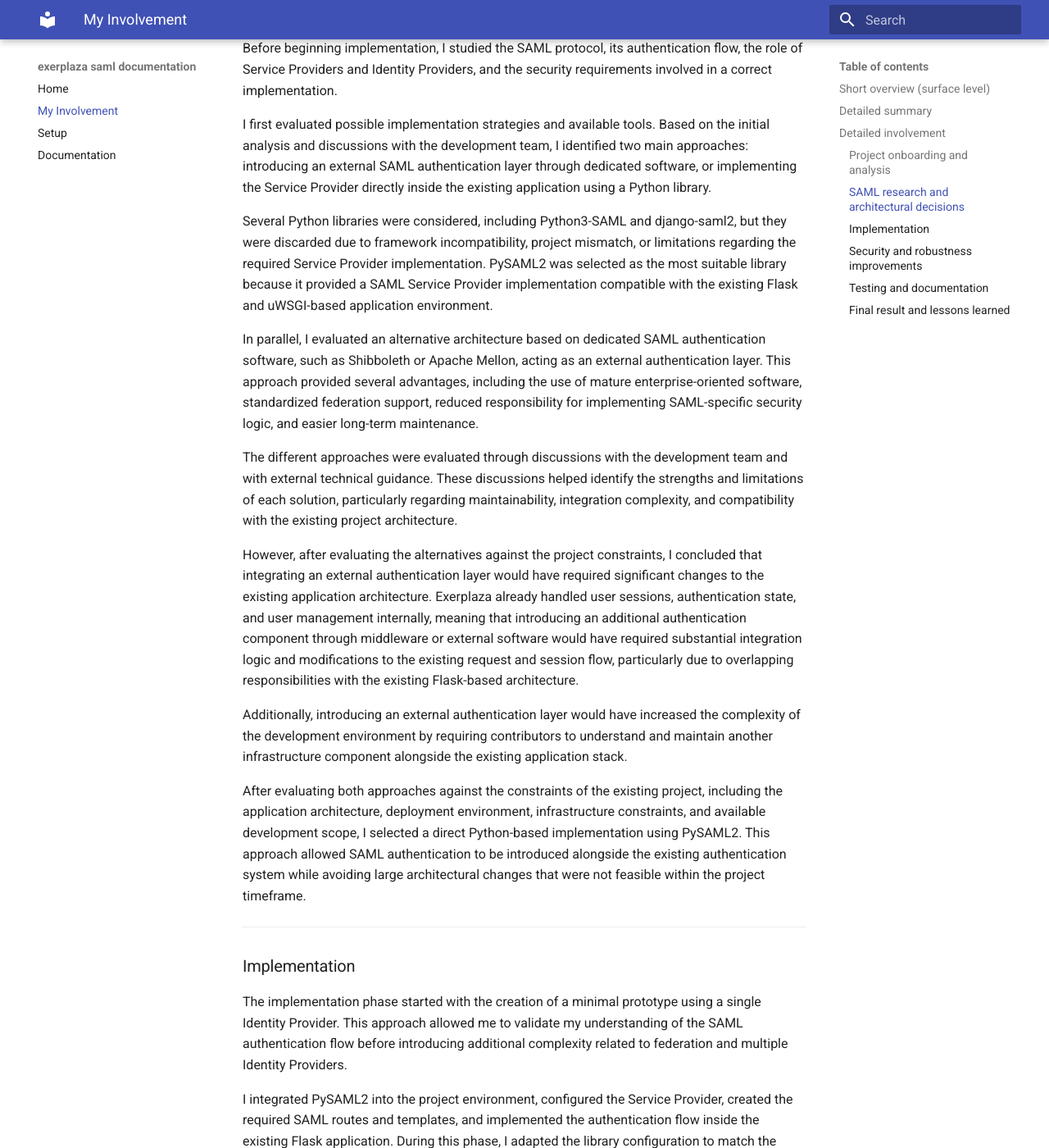
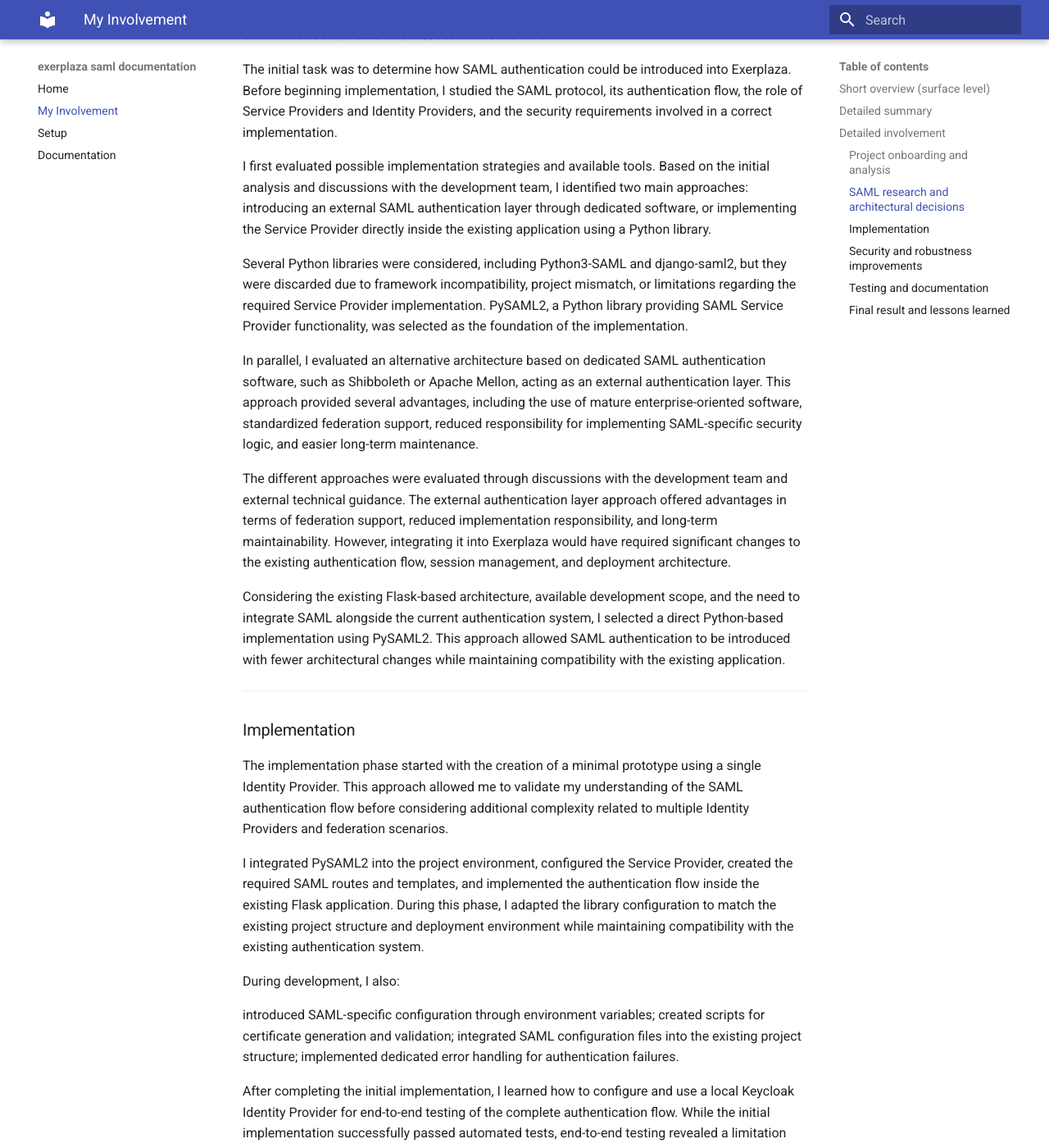
Before and after one commit to acquanaturaleminerale/acquanaturaleminerale.github.io, an MkDocs documentation site: the page built from docs/involvement.md, in a window 1280 px wide and 1400 px high, scrolled down 1816 px. Shown: the whole window at 82% size. Built offline with MkDocs 1.6.1 and Material for MkDocs 9.7.7, drawn with Linux system fonts in a browser that asks for light colours; some of the changed text lies outside the part shown.

Commit message:
Update involvement.md

```diff
--- a/docs/involvement.md
+++ b/docs/involvement.md
@@ -2,7 +2,7 @@
 
 ## Short overview (surface level)
 
-During my involvement in the Exerplaza project, I designed and implemented a SAML-based Single Sign-On authentication system integrated into the existing Flask application. My work focused on introducing external Identity Provider authentication while preserving the existing architecture and authentication flow. The final result is a functional SAML prototype validated through automated tests and end-to-end testing with a local Identity Provider.
+During my involvement in the Exerplaza project, I designed and implemented a SAML-based Single Sign-On authentication system integrated into the existing Flask application. My work focused on introducing external Identity Provider authentication while preserving the existing architecture and authentication flow. The final result of my work is a functional SAML Service Provider prototype integrated into Exerplaza, capable of completing the authentication flow with a single external Identity Provider and reducing the risk of reused authentication requests through persistent SAML request tracking.
 
 ---
 
@@ -38,23 +38,19 @@
 
 I first evaluated possible implementation strategies and available tools. Based on the initial analysis and discussions with the development team, I identified two main approaches: introducing an external SAML authentication layer through dedicated software, or implementing the Service Provider directly inside the existing application using a Python library.
 
-Several Python libraries were considered, including Python3-SAML and django-saml2, but they were discarded due to framework incompatibility, project mismatch, or limitations regarding the required Service Provider implementation. PySAML2 was selected as the most suitable library because it provided a SAML Service Provider implementation compatible with the existing Flask and uWSGI-based application environment.
+Several Python libraries were considered, including Python3-SAML and django-saml2, but they were discarded due to framework incompatibility, project mismatch, or limitations regarding the required Service Provider implementation. PySAML2, a Python library providing SAML Service Provider functionality, was selected as the foundation of the implementation.
 
 In parallel, I evaluated an alternative architecture based on dedicated SAML authentication software, such as Shibboleth or Apache Mellon, acting as an external authentication layer. This approach provided several advantages, including the use of mature enterprise-oriented software, standardized federation support, reduced responsibility for implementing SAML-specific security logic, and easier long-term maintenance.
 
-The different approaches were evaluated through discussions with the development team and with external technical guidance. These discussions helped identify the strengths and limitations of each solution, particularly regarding maintainability, integration complexity, and compatibility with the existing project architecture.
+The different approaches were evaluated through discussions with the development team and external technical guidance. The external authentication layer approach offered advantages in terms of federation support, reduced implementation responsibility, and long-term maintainability. However, integrating it into Exerplaza would have required significant changes to the existing authentication flow, session management, and deployment architecture.
 
-However, after evaluating the alternatives against the project constraints, I concluded that integrating an external authentication layer would have required significant changes to the existing application architecture. Exerplaza already handled user sessions, authentication state, and user management internally, meaning that introducing an additional authentication component through middleware or external software would have required substantial integration logic and modifications to the existing request and session flow, particularly due to overlapping responsibilities with the existing Flask-based architecture.
-
-Additionally, introducing an external authentication layer would have increased the complexity of the development environment by requiring contributors to understand and maintain another infrastructure component alongside the existing application stack.
-
-After evaluating both approaches against the constraints of the existing project, including the application architecture, deployment environment, infrastructure constraints, and available development scope, I selected a direct Python-based implementation using PySAML2. This approach allowed SAML authentication to be introduced alongside the existing authentication system while avoiding large architectural changes that were not feasible within the project timeframe.
+Considering the existing Flask-based architecture, available development scope, and the need to integrate SAML alongside the current authentication system, I selected a direct Python-based implementation using PySAML2. This approach allowed SAML authentication to be introduced with fewer architectural changes while maintaining compatibility with the existing application.
 
 ---
 
 ### Implementation
 
-The implementation phase started with the creation of a minimal prototype using a single Identity Provider. This approach allowed me to validate my understanding of the SAML authentication flow before introducing additional complexity related to federation and multiple Identity Providers.
+The implementation phase started with the creation of a minimal prototype using a single Identity Provider. This approach allowed me to validate my understanding of the SAML authentication flow before considering additional complexity related to multiple Identity Providers and federation scenarios.
 
 I integrated PySAML2 into the project environment, configured the Service Provider, created the required SAML routes and templates, and implemented the authentication flow inside the existing Flask application. During this phase, I adapted the library configuration to match the existing project structure and deployment environment while maintaining compatibility with the existing authentication system.
 
@@ -67,7 +63,7 @@
 
 After completing the initial implementation, I learned how to configure and use a local Keycloak Identity Provider for end-to-end testing of the complete authentication flow. While the initial implementation successfully passed automated tests, end-to-end testing revealed a limitation related to the way PySAML2 handled internal authentication state.
 
-PySAML2's default request state handling relied on internal state storage that was not suitable for the Exerplaza deployment environment, particularly due to the use of multiple uWSGI workers. As a result, valid SAML responses could be rejected because the authentication state created during the initial request was not consistently available during the response validation phase.
+PySAML2's default request state handling relied on internal state storage that was not suitable for the Exerplaza deployment environment, particularly due to the use of multiple uWSGI workers. As a result, valid SAML responses could be rejected because the authentication state created during the initial request was not consistently available during the response validation phase. The implementation was introduced as an additional authentication option, leaving the existing authentication mechanisms unchanged.
 
 To address this limitation, I reorganized the implementation into separate modules responsible for SAML services, request tracking, configuration handling, and route management. I then implemented a database-backed SAML request tracking system, moving authentication transaction management from transient library state to persistent storage. This ensured consistency across different workers while providing additional protections through request identifier tracking, expiration validation, and single-use consumption of authentication requests.
 
@@ -97,7 +93,7 @@
 improved behavioural tests focused on interactions between different parts of the authentication flow;
 end-to-end validation using a local Keycloak Identity Provider.
 
-The different testing phases allowed me to progressively increase confidence in the implementation, moving from isolated component validation to verification of the complete authentication flow.
+These iterations progressively increased confidence in the implementation by moving from isolated component validation to verification of the complete authentication flow.
 
 After completing the prototype, I performed a final refactoring and cleanup phase, added documentation comments throughout the implementation, and documented:
 
```
Also changed, not shown: other parts of docs/involvement.md (+1 -1 lines).
